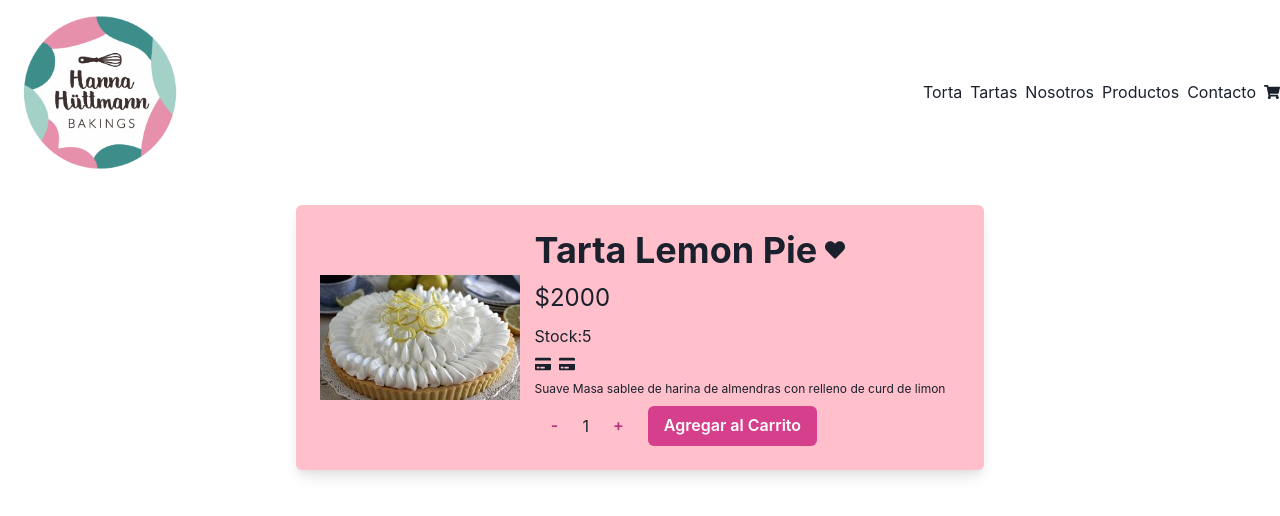
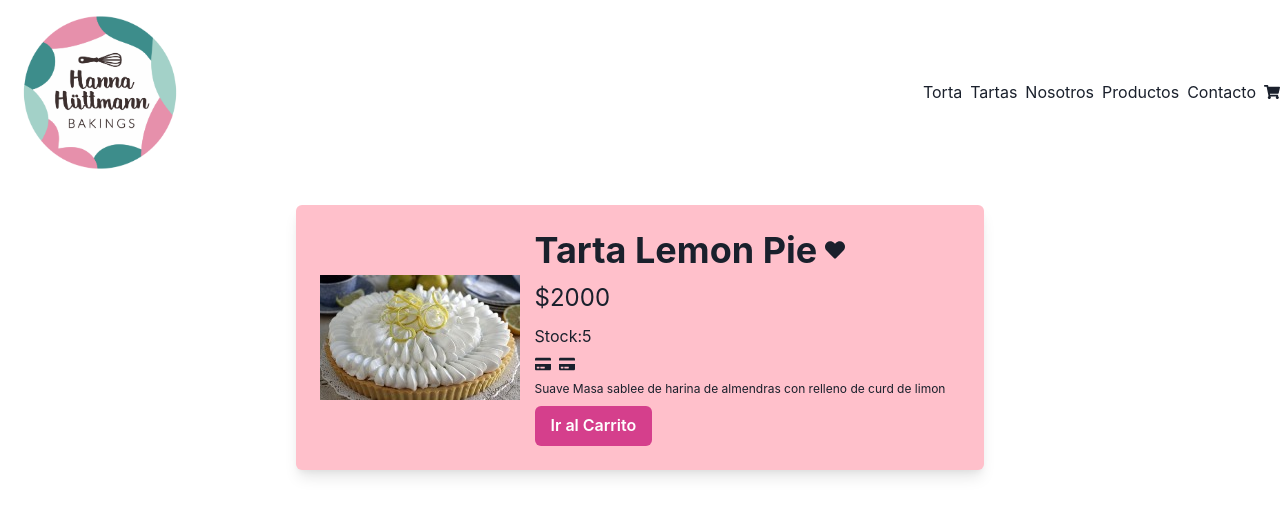
Before and after one commit to HannaHutt/ecommerce-hannabacking, a React (Vite) app: page /product/1 in a window 1280 px wide. Both pictures are taken after a click on the button "Agregar al Carrito". Shown: the top 516 px of the page. Built offline with nearby package versions, Linux system fonts and the light colour scheme.

Commit message:
Add sincronizar counter

```diff
--- a/src/Components/CartWidget/index.jsx
+++ b/src/Components/CartWidget/index.jsx
@@ -1,12 +1,13 @@
 import React from "react";
 import { FaShoppingCart  } from "react-icons/fa";
+import { NavLink } from "react-router-dom";
 
 const CartWidget = () => {
     return(
 
-        <>
+        <NavLink to="/cart">
           <FaShoppingCart />
-        </>
+        </NavLink>
     )
 
 }
--- a/src/Components/ItemDetail/index.jsx
+++ b/src/Components/ItemDetail/index.jsx
@@ -1,4 +1,4 @@
-import { VStack, Center, Text, Image, Heading, Select, HStack, Button, list, Img  } from "@chakra-ui/react"
+import { VStack, Center, Text, Image, Heading, Select, HStack, Button, list, Img } from "@chakra-ui/react"
 import { useState } from 'react'
 import { FaCreditCard, FaRegCreditCard, FaHeart } from "react-icons/fa"
 import { NavLink } from "react-router-dom"
@@ -41,7 +41,17 @@ const ItemDetail = ({ listProduct }) => {
                     </HStack>
 
                 </>}
-                <ItemCount initial={initial} stock={stock} onAdd={onAdd}/>
+                {
+                    isAdded ?
+                     <NavLink to="/cart">
+                        <Button colorScheme='pink' size='md'>
+                            Ir al Carrito
+                        </Button>
+                     </NavLink>
+                     :
+                     <ItemCount initial={initial} stock={stock} onAdd={onAdd}/>
+                }
+
 
           </VStack>
         </Center>
```
